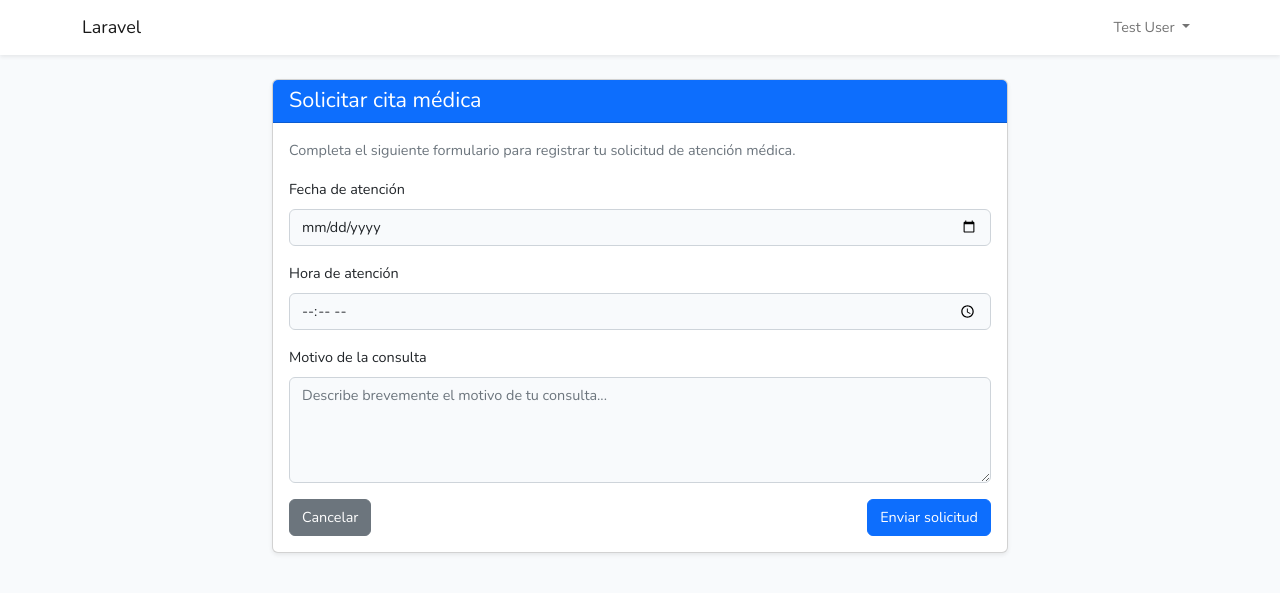
After one commit to Christian11-MD/Proyecto_Software, a Laravel app: page /citas/crear in a window 1280 px wide. The commit adds this page. Shown: the top 593 px of the page. Run offline with Laravel 12, Linux system fonts and the light colour scheme; a user stored in the database is signed in; data comes from the database, SQL or seed files in the repository; style sheets or scripts are compiled from the project's sources.

Commit message:
feat(citas): implementar gestion web de citas medicas

```diff
--- a/sistema-citas-unap/app/Http/Controllers/Auth/RegisterController.php
+++ b/sistema-citas-unap/app/Http/Controllers/Auth/RegisterController.php
@@ -64,6 +64,7 @@ class RegisterController extends Controller
         return User::create([
             'name' => $data['name'],
             'email' => $data['email'],
+            'role' => 'estudiante',
             'password' => Hash::make($data['password']),
         ]);
     }
--- /dev/null
+++ b/sistema-citas-unap/app/Http/Controllers/CitaController.php
@@ -0,0 +1,65 @@
+<?php
+
+namespace App\Http\Controllers;
+
+use App\Models\Cita;
+use Illuminate\Http\Request;
+
+class CitaController extends Controller
+{
+    public function index()
+    {
+        $citas = Cita::where('user_id', auth()->id())
+            ->orderByDesc('created_at')
+            ->get();
+
+        return view('citas.index', compact('citas'));
+    }
+
+    public function create()
+    {
+        return view('citas.create');
+    }
+
+    public function store(Request $request)
+    {
+        $datos = $request->validate([
+            'fecha' => [
+                'required',
+                'date',
+                'after_or_equal:today'
+            ],
+            'hora' => [
+                'required',
+                'date_format:H:i'
+            ],
+            'motivo' => [
+                'required',
+                'string',
+                'min:5',
+                'max:1000'
+            ],
+        ], [
+            'fecha.required' => 'La fecha es obligatoria.',
+            'fecha.date' => 'La fecha ingresada no es válida.',
+            'fecha.after_or_equal' => 'La fecha no puede ser anterior a hoy.',
+            'hora.required' => 'La hora es obligatoria.',
+            'hora.date_format' => 'El formato de la hora no es válido.',
+            'motivo.required' => 'El motivo es obligatorio.',
+            'motivo.min' => 'El motivo debe tener al menos 5 caracteres.',
+            'motivo.max' => 'El motivo no debe superar los 1000 caracteres.',
+        ]);
+
+        Cita::create([
+            'user_id' => $request->user()->id,
+            'fecha' => $datos['fecha'],
+            'hora' => $datos['hora'],
+            'motivo' => $datos['motivo'],
+            'estado' => 'pendiente',
+        ]);
+
+        return redirect()
+            ->route('citas.index')
+            ->with('success', 'La solicitud de cita fue registrada correctamente.');
+    }
+}
--- a/sistema-citas-unap/app/Models/User.php
+++ b/sistema-citas-unap/app/Models/User.php
@@ -21,6 +21,7 @@ class User extends Authenticatable
     protected $fillable = [
         'name',
         'email',
+        'role',
         'password',
     ];
 
@@ -46,4 +47,9 @@ class User extends Authenticatable
             'password' => 'hashed',
         ];
     }
+
+    public function citas()
+    {
+        return $this->hasMany(\App\Models\Cita::class);
+    }
 }
--- /dev/null
+++ b/sistema-citas-unap/resources/views/citas/create.blade.php
@@ -0,0 +1,110 @@
+
+@extends('layouts.app')
+
+@section('content')
+<div class="container">
+    <div class="row justify-content-center">
+        <div class="col-md-8">
+
+            <div class="card shadow-sm">
+                <div class="card-header bg-primary text-white">
+                    <h4 class="mb-0">Solicitar cita médica</h4>
+                </div>
+
+                <div class="card-body">
+
+                    <p class="text-muted">
+                        Completa el siguiente formulario para registrar
+                        tu solicitud de atención médica.
+                    </p>
+
+                    <form action="{{ route('citas.store') }}" method="POST">
+                        @csrf
+
+                        <!-- Fecha -->
+                        <div class="mb-3">
+                            <label for="fecha" class="form-label">
+                                Fecha de atención
+                            </label>
+
+                            <input
+                                type="date"
+                                class="form-control @error('fecha') is-invalid @enderror"
+                                id="fecha"
+                                name="fecha"
+                                min="{{ date('Y-m-d') }}"
+                                value="{{ old('fecha') }}"
+                                required
+                            >
+
+                            @error('fecha')
+                                <div class="invalid-feedback">
+                                    {{ $message }}
+                                </div>
+                            @enderror
+                        </div>
+
+                        <!-- Hora -->
+                        <div class="mb-3">
+                            <label for="hora" class="form-label">
+                                Hora de atención
+                            </label>
+
+                            <input
+                                type="time"
+                                class="form-control @error('hora') is-invalid @enderror"
+                                id="hora"
+                                name="hora"
+                                value="{{ old('hora') }}"
+                                required
+                            >
+
+                            @error('hora')
+                                <div class="invalid-feedback">
+                                    {{ $message }}
+                                </div>
+                            @enderror
+                        </div>
+
+                        <!-- Motivo -->
+                        <div class="mb-3">
+                            <label for="motivo" class="form-label">
+                                Motivo de la consulta
+                            </label>
+
+                            <textarea
+                                class="form-control @error('motivo') is-invalid @enderror"
+                                id="motivo"
+                                name="motivo"
+                                rows="4"
+                                placeholder="Describe brevemente el motivo de tu consulta..."
+                                required
+                            >{{ old('motivo') }}</textarea>
+
+                            @error('motivo')
+                                <div class="invalid-feedback">
+                                    {{ $message }}
+                                </div>
+                            @enderror
+                        </div>
+
+                        <!-- Botones -->
+                        <div class="d-flex justify-content-between">
+                            <a href="{{ route('home') }}"
+                               class="btn btn-secondary">
+                                Cancelar
+                            </a>
+
+                            <button type="submit" class="btn btn-primary">
+                                Enviar solicitud
+                            </button>
+                        </div>
+
+                    </form>
+                </div>
+            </div>
+
+        </div>
+    </div>
+</div>
+@endsection
--- a/sistema-citas-unap/routes/web.php
+++ b/sistema-citas-unap/routes/web.php
@@ -1,6 +1,7 @@
 <?php
 
 use Illuminate\Support\Facades\Route;
+use App\Http\Controllers\CitaController;
 
 Route::get('/', function () {
     return view('welcome');
@@ -8,4 +9,16 @@ Route::get('/', function () {
 
 Auth::routes();
 
-Route::get('/home', [App\Http\Controllers\HomeController::class, 'index'])->name('home');
+Route::get('/home', [App\Http\Controllers\HomeController::class, 'index'])
+    ->name('home');
+
+Route::middleware('auth')->group(function () {
+    Route::get('/citas', [CitaController::class, 'index'])
+        ->name('citas.index');
+
+    Route::get('/citas/crear', [CitaController::class, 'create'])
+        ->name('citas.create');
+
+    Route::post('/citas', [CitaController::class, 'store'])
+        ->name('citas.store');
+});
```
Also changed, not shown: sistema-citas-unap/app/Models/Cita.php (added, +22 -0 lines), sistema-citas-unap/resources/views/citas/index.blade.php (added, +130 -0 lines), sistema-citas-unap/resources/views/home.blade.php (+57 -8 lines), sistema-citas-unap/database/migrations/2026_11_14_201044_add_role_to_users_table.php (added), sistema-citas-unap/database/migrations/2026_11_15_172137_create_citas_table.php (added).
